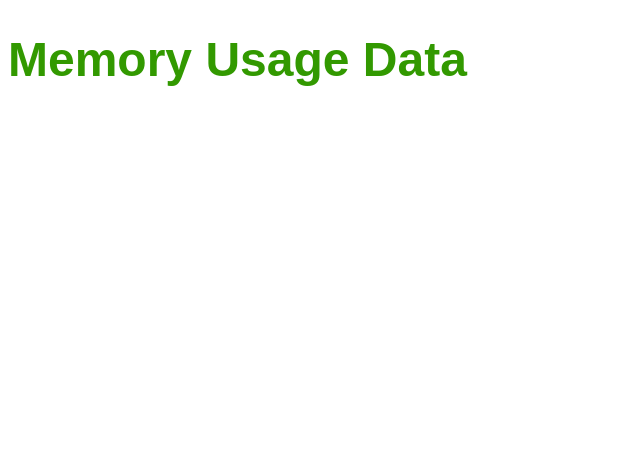
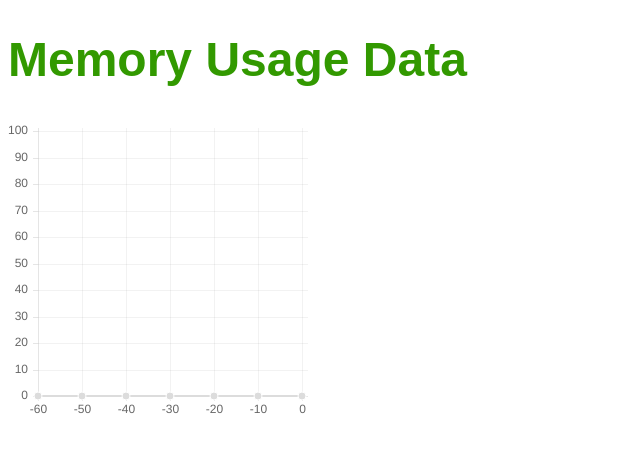
Before and after one commit to mollyfish/ie-homework1, a website: page public/index.html in a window 1280 px wide. Shown: the whole page, without its empty margins (0-640 px from the left). Drawn offline with Linux system fonts and the light colour scheme.

Commit message:
data in correct format. move on to GET request

```diff
--- a/public/data.js
+++ b/public/data.js
@@ -1,28 +1,12 @@
-var pieData = [
-{"allcpus" : {
-        "softirq" : "1694",
+var cpus =  {
+        "softirq" : "1743",
         "guest_nice" : "0",
-        "user" : "98363",
+        "user" : "104802",
         "guest" : "0",
         "steal" : "0",
-        "system" : "40617",
+        "system" : "42325",
         "nice" : "13066",
         "irq" : "3",
-        "iowait" : "171488",
-        "idle" : "42379523",
-},
-{"cpus" : {
-
-            "softirq" : "1694",
-            "guest_nice" : "0",
-            "user" : "98363",
-            "guest" : "0",
-            "steal" : "0",
-            "system" : "40617",
-            "nice" : "13066",
-            "irq" : "3",
-            "iowait" : "171488",
-            "idle" : "42379523",
-},
-},
-}];
+        "iowait" : "177389",
+        "idle" : "43469075",
+};
--- a/public/index.html
+++ b/public/index.html
@@ -12,9 +12,10 @@
 <body>
  <h1>Memory Usage Data</h1>
  <div id="cavas-holder">
-  <canvas id="chart-area" width="300" height="300"/>
+  <canvas id="myChart" width="300" height="300"/>
  </div>
  <script type="text/javascript" src="data.js"></script>
+ <script type="text/javascript" src="manipulate.js"></script>
  <script type="text/javascript" src="main.js"></script>
 </body>
 </html>
--- a/public/main.js
+++ b/public/main.js
@@ -1,13 +1,36 @@
-"use strict";
+var percentages = [];
+percentages.push(prettyPercentage);
 
-(function () {
-  for (var prop in pieData) {
-    if(pieData.hasOwnProperty(prop)) {
-      console.log(prop + " = " + pieData[prop].size + ' ' + pieData[prop].units);
-    }
-  }
-  window.onload = function(){
-    var ctx = document.getElementById("chart-area").getContext("2d");
-    window.myPie = new Chart(ctx).Pie(pieData);
-  };
-})();
+console.log(percentages);
+var data = {
+    labels: ["-60", "-50", "-40", "-30", "-20", "-10", "0"],
+    datasets: [
+        {
+            label: "CPU Usage",
+            fillColor: "rgba(220,220,220,0.2)",
+            strokeColor: "rgba(220,220,220,1)",
+            pointColor: "rgba(220,220,220,1)",
+            pointStrokeColor: "#fff",
+            pointHighlightFill: "#fff",
+            pointHighlightStroke: "rgba(220,220,220,1)",
+            data: [percentages[6],percentages[5],percentages[4],percentages[3],percentages[2],percentages[1],percentages[0]]
+        }
+    ]
+}
+;
+var options = {
+    scaleOverride: true,
+    scaleSteps: 10,
+    scaleStepWidth: 10,
+    scaleStartValue: 0,
+};
+
+var ctx = document.getElementById("myChart").getContext("2d");
+var myNewChart = new Chart(ctx).Line(data, options);
+
+past1 = prettyPercentage;
+past2 = past1;
+past3 = past2;
+past4 = past3;
+past5 = past4;
+past6 = past5;
--- /dev/null
+++ b/public/manipulate.js
@@ -0,0 +1,53 @@
+var prevCpus =  {
+        "softirq" : "2607",
+        "guest_nice" : "0",
+        "user" : "10411",
+        "guest" : "0",
+        "steal" : "0",
+        "system" : "71126",
+        "nice" : "22076",
+        "irq" : "3",
+        "iowait" : "121714",
+        "idle" : "21820846",
+};
+
+
+var prevSoftirq = parseInt(prevCpus.softirq);
+var prevGuest_nice = parseInt(prevCpus.guest_nice);
+var prevUser = parseInt(prevCpus.user);
+var prevGuest = parseInt(prevCpus.guest);
+var prevSteal = parseInt(prevCpus.steal);
+var prevSystem = parseInt(prevCpus.system);
+var prevNice = parseInt(prevCpus.nice);
+var prevIrq = parseInt(prevCpus.irq);
+var prevIowait = parseInt(prevCpus.iowait);
+var prevIdle = parseInt(prevCpus.idle);
+
+var softirq = parseInt(cpus.softirq);
+var guest_nice = parseInt(cpus.guest_nice);
+var user = parseInt(cpus.user);
+var guest = parseInt(cpus.guest);
+var steal = parseInt(cpus.steal);
+var system = parseInt(cpus.system);
+var nice = parseInt(cpus.nice);
+var irq = parseInt(cpus.irq);
+var iowait = parseInt(cpus.iowait);
+var idle = parseInt(cpus.idle);
+
+var trueIdle = idle + iowait;
+var prevTrueIdle = prevIdle + prevIowait;
+
+var nonIdle = user + nice + system + irq + softirq + steal;
+var prevNonIdle = prevUser + prevNice + prevSystem + prevIrq + prevSoftirq + prevSteal
+
+var total = trueIdle + nonIdle;
+var prevTotal = prevTrueIdle + prevNonIdle;
+
+var totalDiff = total - prevTotal;
+var idleDiff = trueIdle - prevTrueIdle;
+
+var rawPercentage = (totalDiff - idleDiff) / totalDiff;
+var prettyPercentage = (rawPercentage*100).toFixed(3) + "%";
+console.log(prettyPercentage);
+
+prevCpus = cpus;
--- a/public/styles.css
+++ b/public/styles.css
@@ -16,6 +16,6 @@ font-size: 3em;
 }
 
 canvas {
-height: 100px;
-float: left;
+/*height: 100px;
+float: left;*/
 }
```
Also changed, not shown: data.txt (+14 -14 lines), json-parser.js (+6 -3 lines), 6 other files.
